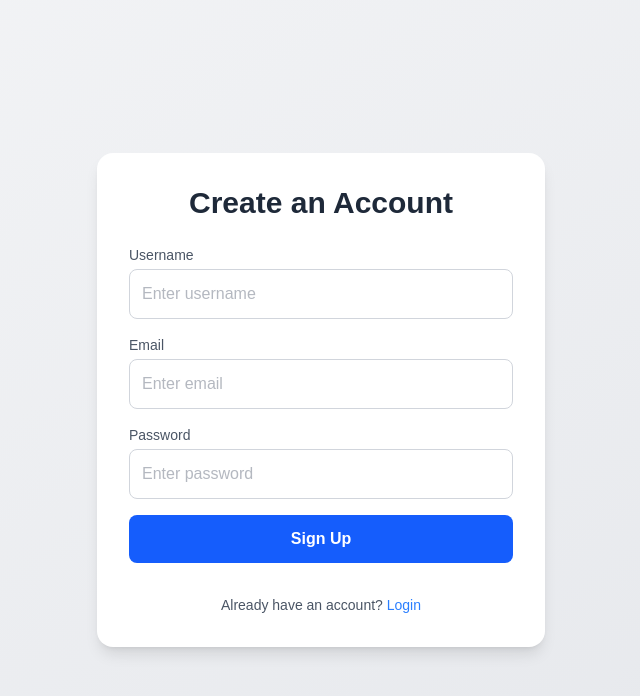
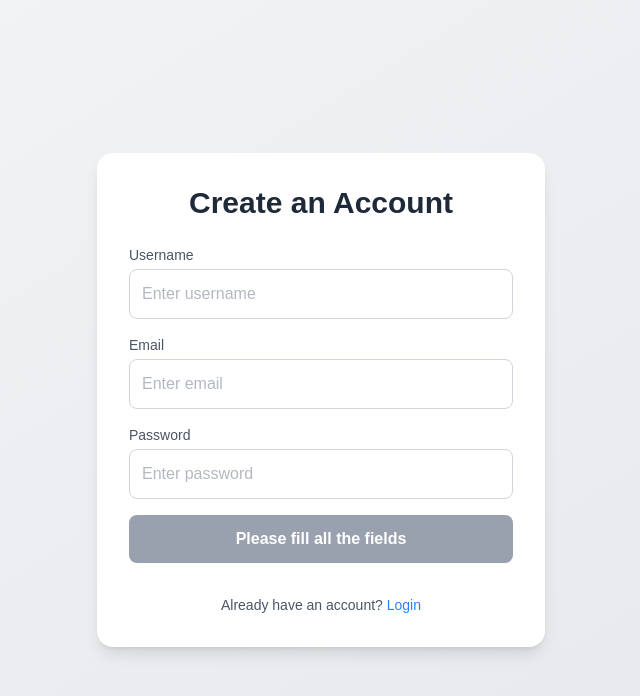
Before and after one commit to shivkantx/youtube-next-js, a Next.js app: page /signup in a window 1280 px wide. Shown: the top 696 px of the page, without its empty margins (319-959 px from the left). Built offline with nearby package versions, Linux system fonts and the light colour scheme.

Commit message:
signup working with mongoDb

```diff
--- a/src/app/api/users/signup/route.ts
+++ b/src/app/api/users/signup/route.ts
@@ -1,30 +1,25 @@
 import { connect } from "@/dbConfig/dbConfig";
 import User from "@/models/userModel.js";
-
 import { NextRequest, NextResponse } from "next/server";
 import bcrypt from "bcryptjs";
-import { use } from "react";
-import { error } from "console";
 
 connect();
 
 export async function POST(request: NextRequest) {
   try {
     const reqBody = await request.json();
-
     const { username, email, password } = reqBody;
 
     // Check if user already exists
     const user = await User.findOne({ email });
-
     if (user) {
       return NextResponse.json(
-        { error: "User already exist" },
+        { error: "User already exists" },
         { status: 400 }
       );
     }
 
-    // hash password
+    // Hash password
     const salt = await bcrypt.genSalt(10);
     const hashedPassword = await bcrypt.hash(password, salt);
 
@@ -35,12 +30,15 @@ export async function POST(request: NextRequest) {
     });
 
     const savedUser = await newUser.save();
-    console.log(savedUser);
+    console.log("New user saved:", savedUser);
 
     return NextResponse.json(
-      { message: "User created successfully" },
-      { success: true },
-      savedUser
+      {
+        message: "User created successfully",
+        success: true,
+        user: savedUser,
+      },
+      { status: 200 }
     );
   } catch (error: any) {
     return NextResponse.json({ error: error.message }, { status: 500 });
--- a/src/app/login/page.tsx
+++ b/src/app/login/page.tsx
@@ -3,6 +3,7 @@ import Link from "next/link";
 import React from "react";
 import { useRouter } from "next/navigation";
 import axios from "axios";
+import toast from "react-hot-toast";
 
 function LoginPage() {
   const router = useRouter();
--- a/src/app/signup/page.tsx
+++ b/src/app/signup/page.tsx
@@ -1,8 +1,9 @@
 "use client";
 import Link from "next/link";
-import React from "react";
+import React, { useEffect } from "react";
 import { useRouter } from "next/navigation";
 import axios from "axios";
+import toast from "react-hot-toast";
 
 function SignUp() {
   const router = useRouter();
@@ -12,20 +13,46 @@ function SignUp() {
     password: "",
   });
 
+  const [buttonDisabled, setButtonDisabled] = React.useState(true);
+  const [loading, setLoading] = React.useState(false);
+
   const onSignUp = async () => {
-    console.log("User data:", user);
-    // Later: await axios.post("/api/signup", user);
-    router.push("/login"); // redirect after signup
+    try {
+      setLoading(true);
+      const response = await axios.post("/api/users/signup", user);
+      console.log("Signup success", response.data);
+
+      toast.success("Signup successful!");
+      router.push("/login");
+    } catch (error: any) {
+      console.log("Signup failed", error);
+
+      // ✅ better error message handling
+      const errorMsg =
+        error.response?.data?.error ||
+        error.response?.data?.message ||
+        error.message;
+
+      toast.error(errorMsg);
+    } finally {
+      setLoading(false);
+    }
   };
 
+  useEffect(() => {
+    setButtonDisabled(!(user.username && user.email && user.password));
+  }, [user]);
+
   return (
-    <div className="flex items-center justify-center min-h-screen bg-gradient-to-br from-gray-100 to-gray-200">
+    <div className="flex items-center justify-center min-h-screen bg-gradient-to-br from-gray-100 text-black to-gray-200">
       <div className="w-full max-w-md bg-white rounded-2xl shadow-lg p-8">
+        {/* Show dynamic title here instead of duplicate h1 */}
         <h1 className="text-3xl font-bold text-center text-gray-800 mb-6">
-          Create an Account
+          {loading ? "Processing..." : "Create an Account"}
         </h1>
 
         <div className="flex flex-col gap-4">
+          {/* Username */}
           <div>
             <label
               htmlFor="username"
@@ -39,10 +66,11 @@ function SignUp() {
               type="text"
               value={user.username}
               onChange={(e) => setUser({ ...user, username: e.target.value })}
-              className="w-full  text-gray-500 p-3 border border-gray-300 rounded-lg focus:ring-2 focus:ring-blue-500 focus:outline-none"
+              className="w-full text-gray-500 p-3 border border-gray-300 rounded-lg focus:ring-2 focus:ring-blue-500 focus:outline-none"
             />
           </div>
 
+          {/* Email */}
           <div>
             <label
               htmlFor="email"
@@ -60,6 +88,7 @@ function SignUp() {
             />
           </div>
 
+          {/* Password */}
           <div>
             <label
               htmlFor="password"
@@ -77,11 +106,21 @@ function SignUp() {
             />
           </div>
 
+          {/* Submit button */}
           <button
             onClick={onSignUp}
-            className="w-full bg-blue-600 text-white font-semibold py-3 rounded-lg hover:bg-blue-700 transition"
+            disabled={buttonDisabled || loading}
+            className={`w-full font-semibold py-3 rounded-lg transition ${
+              buttonDisabled || loading
+                ? "bg-gray-400 text-white cursor-not-allowed"
+                : "bg-blue-600 text-white hover:bg-blue-700"
+            }`}
           >
-            Sign Up
+            {loading
+              ? "Signing Up..."
+              : buttonDisabled
+              ? "Please fill all the fields"
+              : "Sign Up"}
           </button>
 
           <p className="text-center text-sm text-gray-600 mt-4">
```
